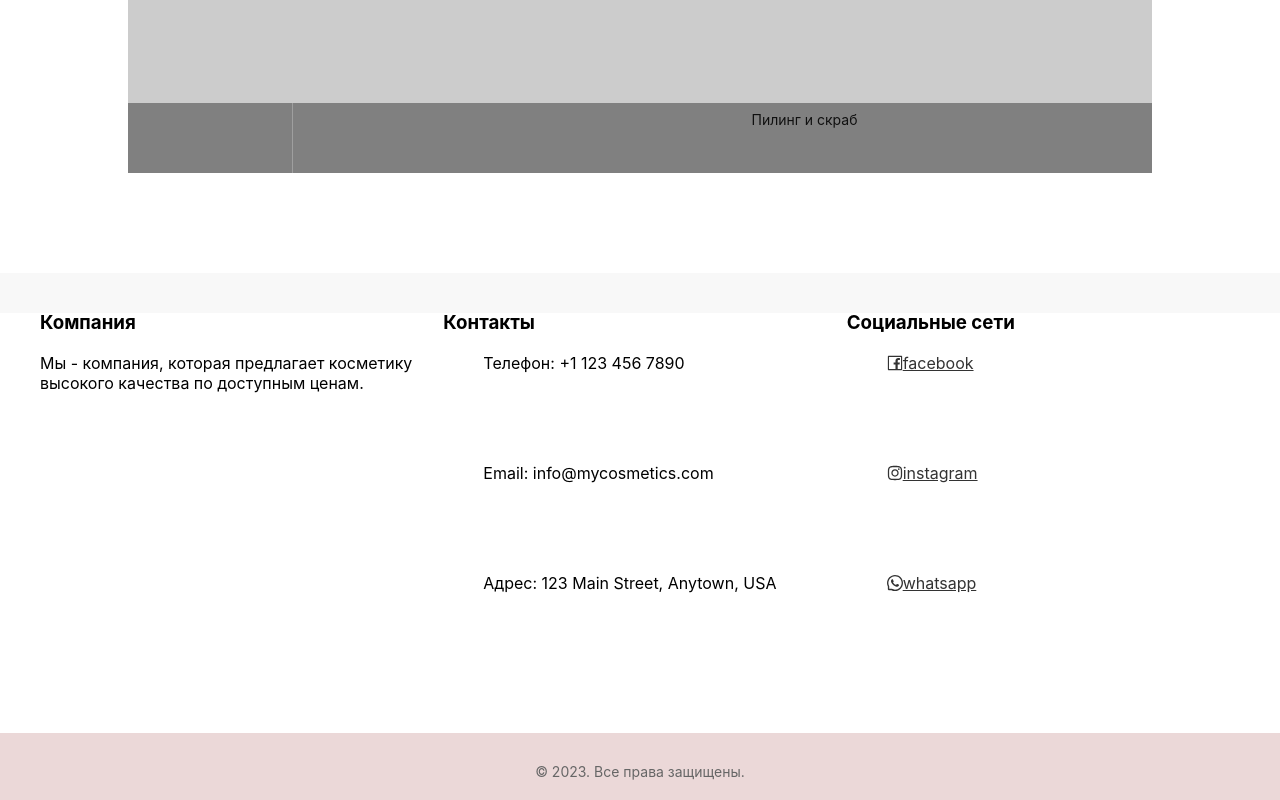
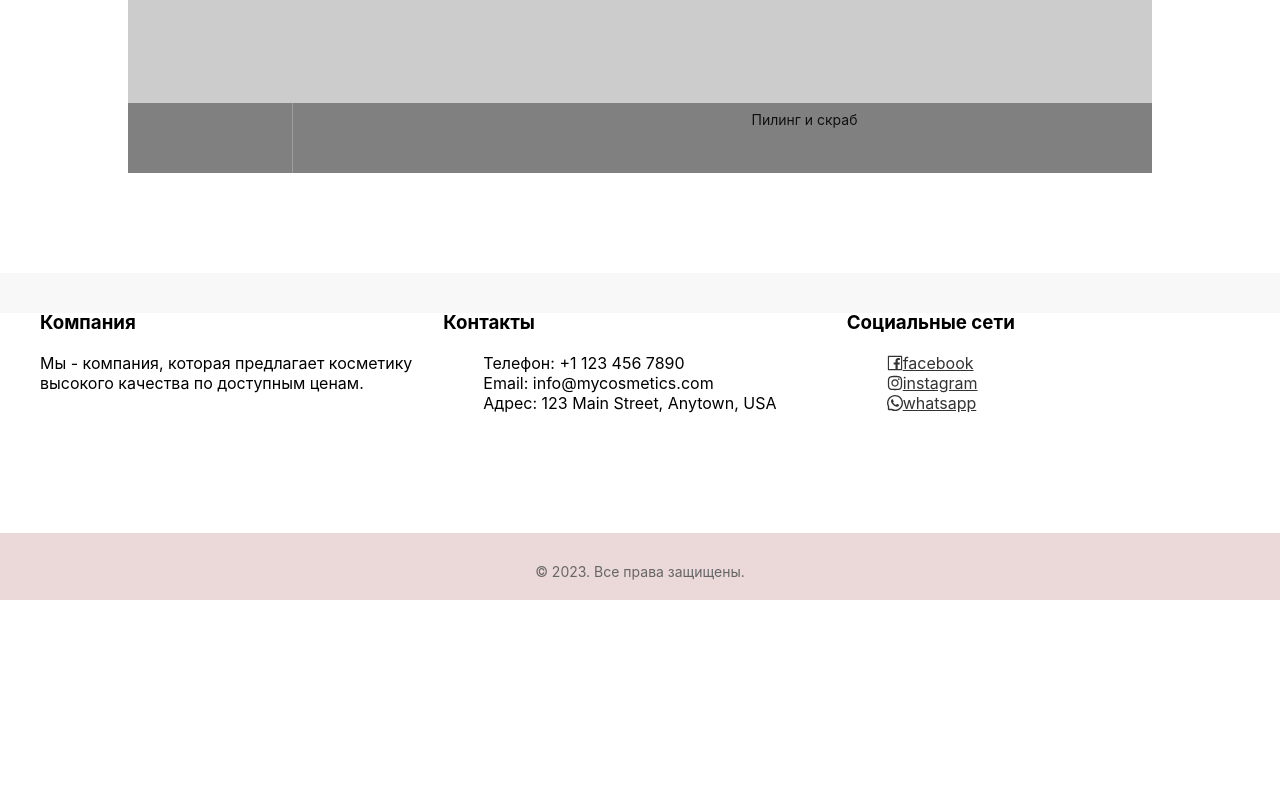
Before and after one commit to Ruslans3417/ekz, a React (Create React App) app in the folder vadibas-panelis/: page /mainshop in a window 1280 px wide. Shown: the part 6834-7634 px from the top of the page. After the commit the page ends 7434 px from the top, so only its background shows below. Built offline with nearby package versions, Linux system fonts and the light colour scheme.

Commit message:
Update footer.css

```diff
--- a/vadibas-panelis/src/all.css/footer.css
+++ b/vadibas-panelis/src/all.css/footer.css
@@ -111,6 +111,7 @@
   .block {
     width: calc((100% - 20px) / 3);
     margin: 0;
+
   }
 }
 /* Стиль блока на мобильных устройствах */
@@ -129,3 +130,15 @@
   max-width: 1200px;
   margin: 0 auto;
   }
+
+  .footer-social-list p {
+    margin: 0;
+  }
+
+  .footer-contact-list p {
+    margin: 0;
+  }
+
+  .footer-section-list p {
+    margin: 0;
+  }
```
